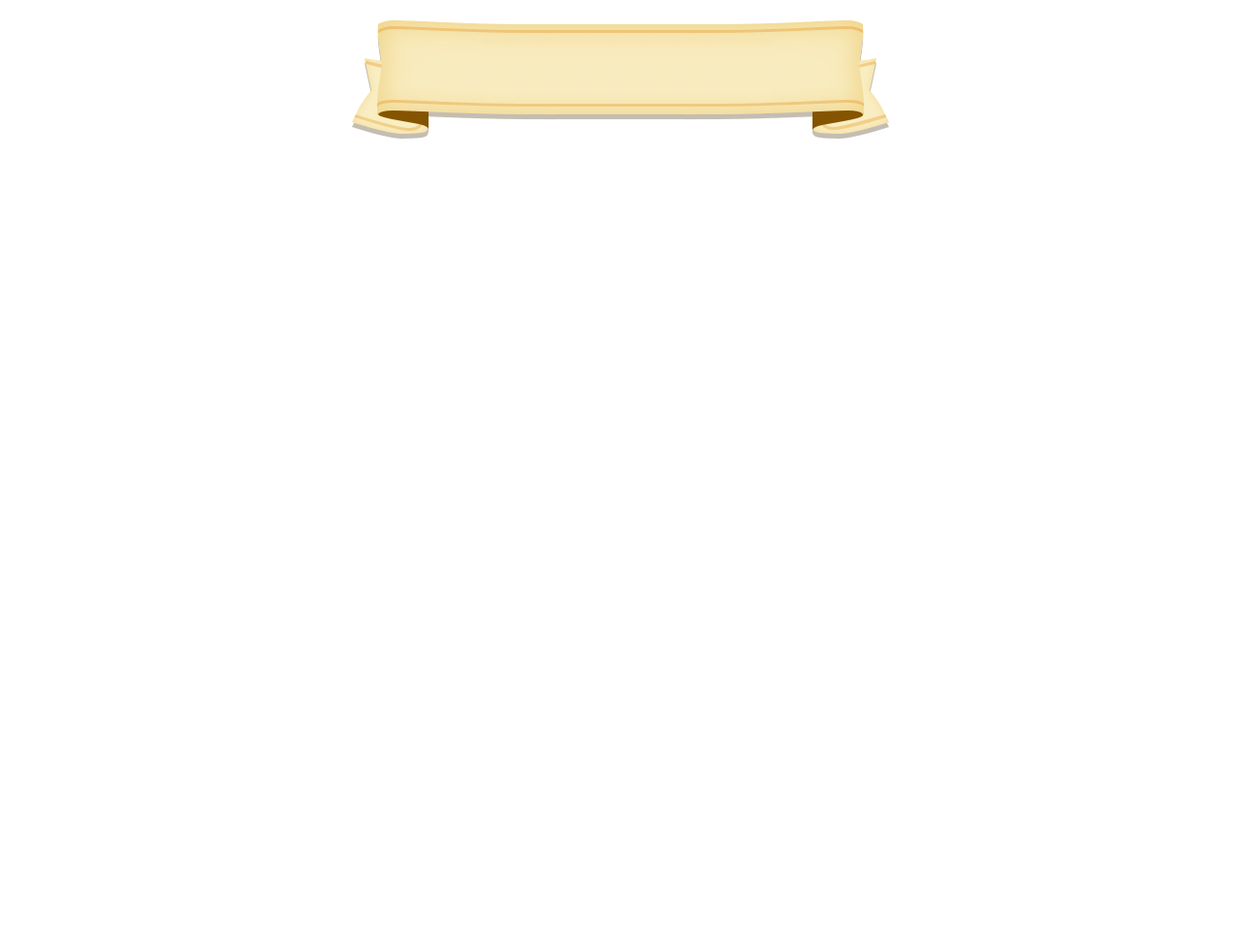
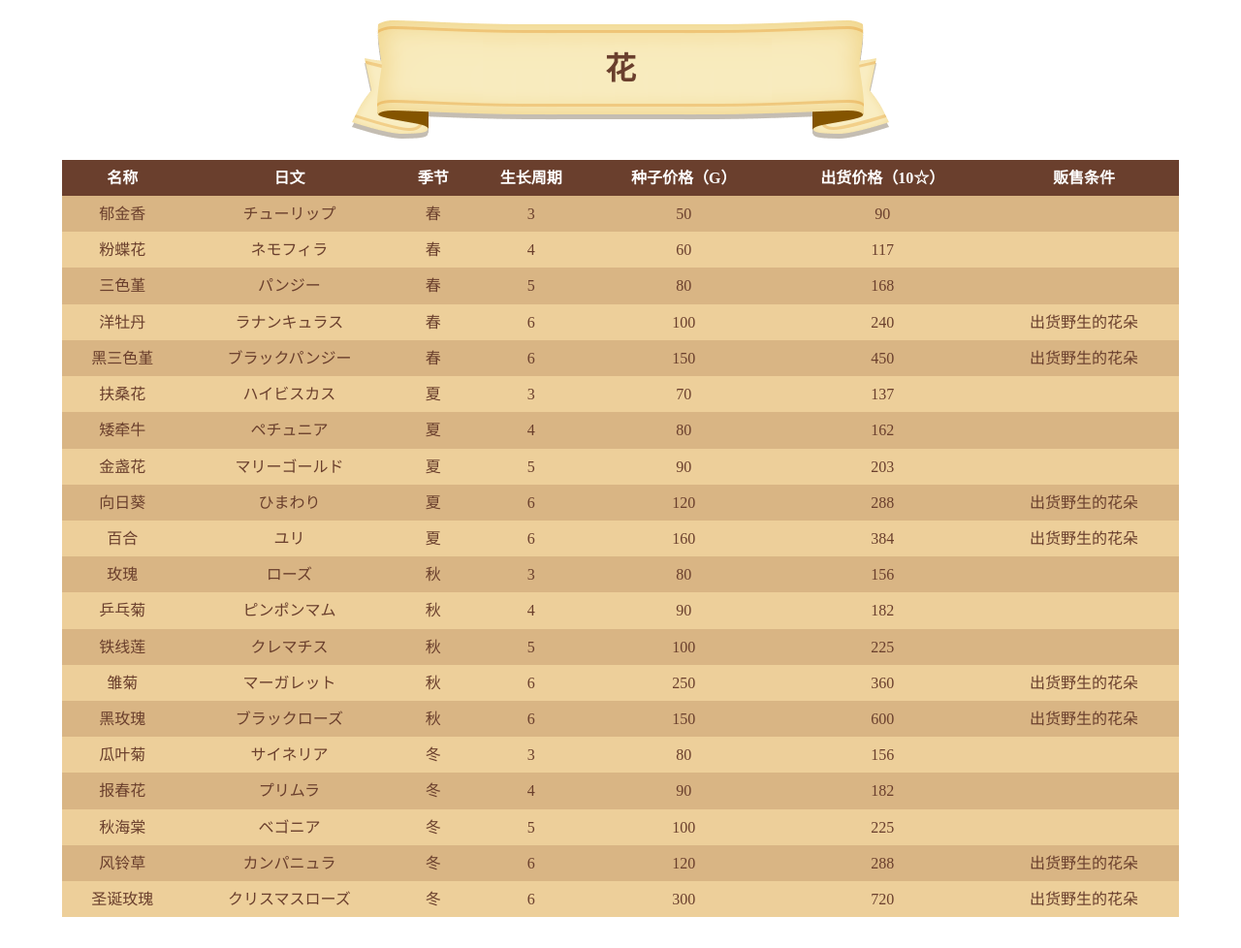
Before and after one commit to mineraltown/olive, a plain HTML site: page life/flower.html in a window 1280 px wide. Shown: the whole page at 97% size. Before the commit the page ends 800 px from the top, so only its background shows below. Drawn offline with Linux system fonts and the light colour scheme.

Commit message:
新增 花、菌菇

```diff
--- a/life/flower.html
+++ b/life/flower.html
@@ -6,11 +6,206 @@
     <meta name="viewport" content="width=device-width, initial-scale=1.0, user-scalable=no">
     <meta http-equiv="X-UA-Compatible" content="ie=edge, chrome=1">
     <link rel="stylesheet" href="../iframe.css">
-    <title></title>
+    <title>花</title>
 </head>
 
 <body>
-    <h1></h1>
+    <h1>花</h1>
+    <table>
+        <thead>
+            <tr>
+                <th>名称</th>
+                <th>日文</th>
+                <th>季节</th>
+                <th>生长周期</th>
+                <th>种子价格（G）</th>
+                <th>出货价格（10☆）</th>
+                <th>贩售条件</th>
+            </tr>
+        </thead>
+        <tbody>
+            <tr>
+                <td>郁金香</td>
+                <td>チューリップ</td>
+                <td>春</td>
+                <td>3</td>
+                <td>50</td>
+                <td>90</td>
+                <td></td>
+            </tr>
+            <tr>
+                <td>粉蝶花</td>
+                <td>ネモフィラ</td>
+                <td>春</td>
+                <td>4</td>
+                <td>60</td>
+                <td>117</td>
+                <td></td>
+            </tr>
+            <tr>
+                <td>三色堇</td>
+                <td>パンジー</td>
+                <td>春</td>
+                <td>5</td>
+                <td>80</td>
+                <td>168</td>
+                <td></td>
+            </tr>
+            <tr>
+                <td>洋牡丹</td>
+                <td>ラナンキュラス</td>
+                <td>春</td>
+                <td>6</td>
+                <td>100</td>
+                <td>240</td>
+                <td>出货野生的花朵</td>
+            </tr>
+            <tr>
+                <td>黑三色堇</td>
+                <td>ブラックパンジー</td>
+                <td>春</td>
+                <td>6</td>
+                <td>150</td>
+                <td>450</td>
+                <td>出货野生的花朵</td>
+            </tr>
+            <tr>
+                <td>扶桑花</td>
+                <td>ハイビスカス</td>
+                <td>夏</td>
+                <td>3</td>
+                <td>70</td>
+                <td>137</td>
+                <td></td>
+            </tr>
+            <tr>
+                <td>矮牵牛</td>
+                <td>ペチュニア</td>
+                <td>夏</td>
+                <td>4</td>
+                <td>80</td>
+                <td>162</td>
+                <td></td>
+            </tr>
+            <tr>
+                <td>金盏花</td>
+                <td>マリーゴールド</td>
+                <td>夏</td>
+                <td>5</td>
+                <td>90</td>
+                <td>203</td>
+                <td></td>
+            </tr>
+            <tr>
+                <td>向日葵</td>
+                <td>ひまわり</td>
+                <td>夏</td>
+                <td>6</td>
+                <td>120</td>
+                <td>288</td>
+                <td>出货野生的花朵</td>
+            </tr>
+            <tr>
+                <td>百合</td>
+                <td>ユリ</td>
+                <td>夏</td>
+                <td>6</td>
+                <td>160</td>
+                <td>384</td>
+                <td>出货野生的花朵</td>
+            </tr>
+            <tr>
+                <td>玫瑰</td>
+                <td>ローズ</td>
+                <td>秋</td>
+                <td>3</td>
+                <td>80</td>
+                <td>156</td>
+                <td></td>
+            </tr>
+            <tr>
+                <td>乒乓菊</td>
+                <td>ピンポンマム</td>
+                <td>秋</td>
+                <td>4</td>
+                <td>90</td>
+                <td>182</td>
+                <td></td>
+            </tr>
+            <tr>
+                <td>铁线莲</td>
+                <td>クレマチス</td>
+                <td>秋</td>
+                <td>5</td>
+                <td>100</td>
+                <td>225</td>
+                <td></td>
+            </tr>
+            <tr>
+                <td>雏菊</td>
+                <td>マーガレット</td>
+                <td>秋</td>
+                <td>6</td>
+                <td>250</td>
+                <td>360</td>
+                <td>出货野生的花朵</td>
+            </tr>
+            <tr>
+                <td>黑玫瑰</td>
+                <td>ブラックローズ</td>
+                <td>秋</td>
+                <td>6</td>
+                <td>150</td>
+                <td>600</td>
+                <td>出货野生的花朵</td>
+            </tr>
+            <tr>
+                <td>瓜叶菊</td>
+                <td>サイネリア</td>
+                <td>冬</td>
+                <td>3</td>
+                <td>80</td>
+                <td>156</td>
+                <td></td>
+            </tr>
+            <tr>
+                <td>报春花</td>
+                <td>プリムラ</td>
+                <td>冬</td>
+                <td>4</td>
+                <td>90</td>
+                <td>182</td>
+                <td></td>
+            </tr>
+            <tr>
+                <td>秋海棠</td>
+                <td>ベゴニア</td>
+                <td>冬</td>
+                <td>5</td>
+                <td>100</td>
+                <td>225</td>
+                <td></td>
+            </tr>
+            <tr>
+                <td>风铃草</td>
+                <td>カンパニュラ</td>
+                <td>冬</td>
+                <td>6</td>
+                <td>120</td>
+                <td>288</td>
+                <td>出货野生的花朵</td>
+            </tr>
+            <tr>
+                <td>圣诞玫瑰</td>
+                <td>クリスマスローズ</td>
+                <td>冬</td>
+                <td>6</td>
+                <td>300</td>
+                <td>720</td>
+                <td>出货野生的花朵</td>
+            </tr>
+        </tbody>
+    </table>
 </body>
 
 </html>
--- a/menu.json
+++ b/menu.json
@@ -38,6 +38,10 @@
             {
                 "name": "花",
                 "href": "life/flower.html"
+            },
+            {
+                "name": "菌菇",
+                "href": "life/mushroom.html"
             },
             {
                 "name": "饲育",
```
Also changed, not shown: knowledge/mine.html (+1 -1 lines), life/mushroom.html (added, +65 -0 lines).
